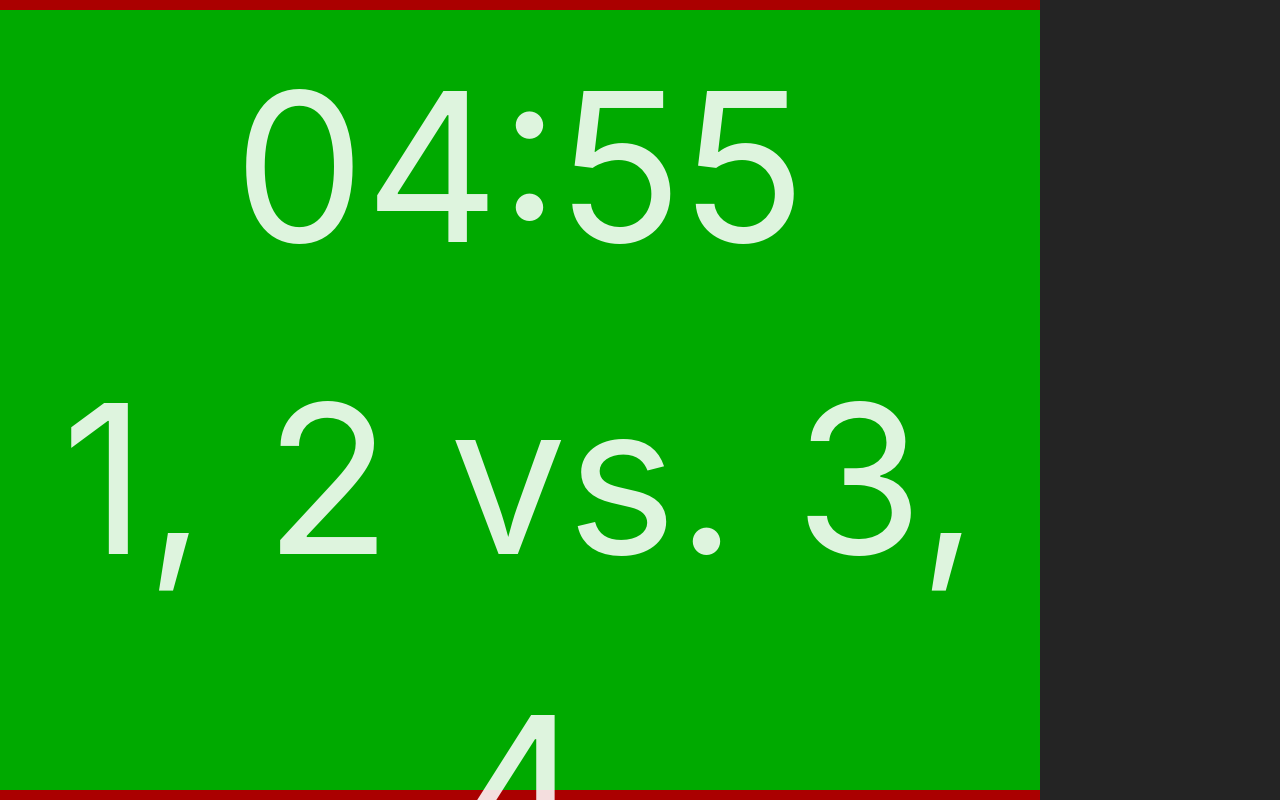
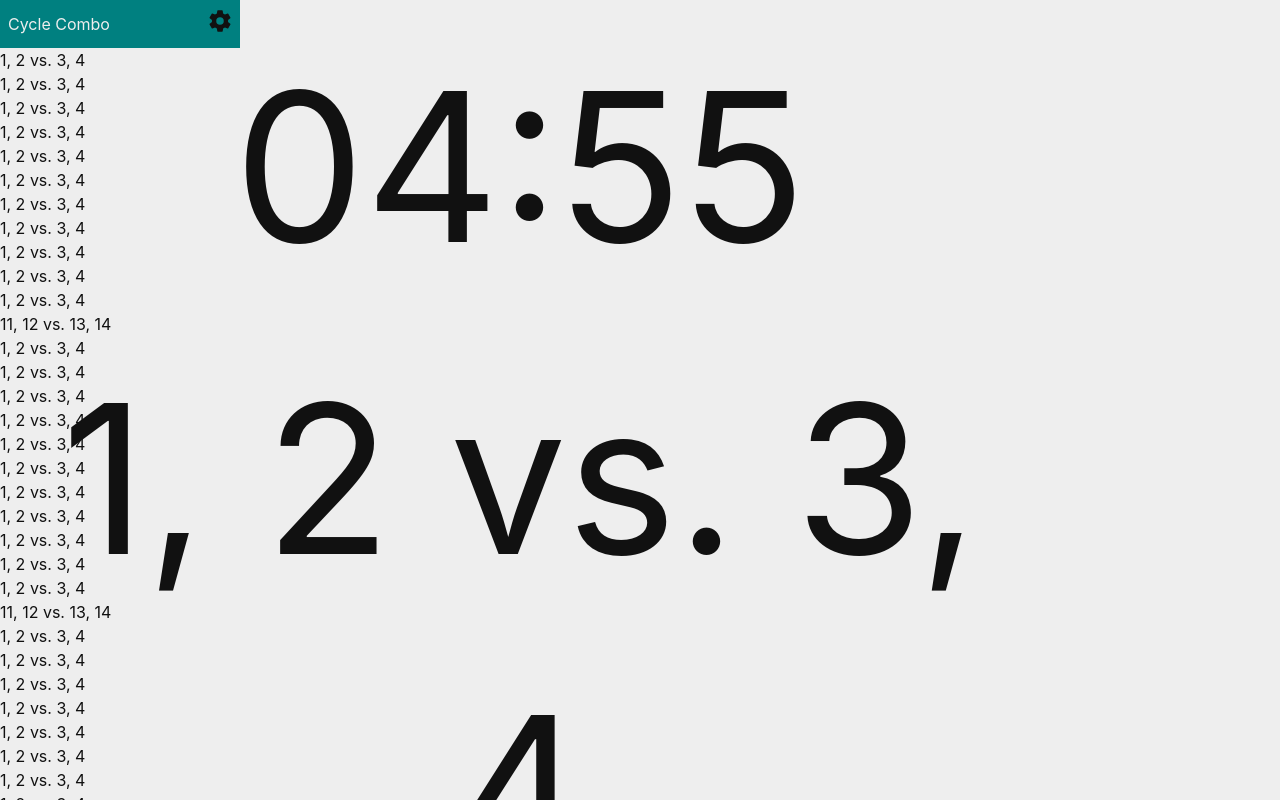
Before and after one commit to wkym461a/cycle-combo, a React (Vite) app: page / in a window 1280 px wide. Built offline with nearby package versions, Linux system fonts and the light colour scheme; no server answers.

Commit message:
[Add] 色の変数を追加し、 CSSのcolor、background-colorで使うように変更

```diff
--- a/src/components/styles/ConfirmModal.module.css
+++ b/src/components/styles/ConfirmModal.module.css
@@ -12,10 +12,10 @@
 }
 
 .button-container {
-	border-top: 1px solid #999;
+	border-top: 1px solid var(--color-border);
 }
 .button-container > * {
-	border-left: 1px solid #999;
+	border-left: 1px solid var(--color-border);
 }
 .button-container > *:first-child {
 	border-left: none;
@@ -26,9 +26,10 @@
 	width: 50%;
 	text-align: center;
 	font-size: var(--fontsize-fixed-l);
+	font-weight: bold;
 	box-sizing: border-box;
 
-	color: #09E;
+	color: var(--color-primary);
 }
 
 .button-no {
@@ -37,6 +38,4 @@
 	text-align: center;
 	font-size: var(--fontsize-fixed-l);
 	box-sizing: border-box;
-
-	color: #666;
 }
--- a/src/components/styles/ModalBase.module.css
+++ b/src/components/styles/ModalBase.module.css
@@ -21,6 +21,5 @@
 	border-radius: 8px;
 	overflow: hidden;
 
-	background-color: #EEE;
-	color: #111;
+	background-color: var(--color-bg);
 }
--- a/src/index.css
+++ b/src/index.css
@@ -1,18 +1,3 @@
-:root {
-  font-family: Inter, system-ui, Avenir, Helvetica, Arial, sans-serif;
-  line-height: 1.5;
-  font-weight: 400;
-
-  color-scheme: light dark;
-  color: rgba(255, 255, 255, 0.87);
-  background-color: #242424;
-
-  font-synthesis: none;
-  text-rendering: optimizeLegibility;
-  -webkit-font-smoothing: antialiased;
-  -moz-osx-font-smoothing: grayscale;
-}
-
 /* 定数宣言 */
 :root {
 	--match-list-width: 240px;
@@ -46,6 +31,36 @@
 	--fontsize-fixed-m: 1.0rem;
 	--fontsize-fixed-l: 1.25rem;
 	--fontsize-fixed-xl: 1.5rem;
+
+	/* 色 */
+
+	/* テーマ色 */
+	--color-primary: #008080;
+	--color-primary-light: #40C0C0;
+	--color-primary-dark: #004040;
+	--color-fg-on-primary: #EEE;
+	--color-secondary: #A04040;
+	--color-secondary-light: #F06060;
+	--color-secondary-dark: #802020;
+	--color-fg-on-secondary: #EEE;
+	--color-bg: #EEE;
+	--color-fg: #111;
+	--color-border: #999;
+}
+
+:root {
+  font-family: Inter, system-ui, Avenir, Helvetica, Arial, sans-serif;
+  line-height: 1.5;
+  font-weight: 400;
+
+  color-scheme: light dark;
+  color: var(--color-fg);
+  background-color: var(--color-bg);
+
+  font-synthesis: none;
+  text-rendering: optimizeLegibility;
+  -webkit-font-smoothing: antialiased;
+  -moz-osx-font-smoothing: grayscale;
 }
 
 html, body {
--- a/src/pages/Home/components/styles/Header.module.css
+++ b/src/pages/Home/components/styles/Header.module.css
@@ -3,13 +3,14 @@
 	height: 100%;
 	padding: 0 var(--hspace-s);
 	display: flex;
-	background-color: #00C;
+	background-color: var(--color-primary);
 }
 
 .title {
 	margin: auto 0;
 	padding: 0;
 	font-size: var(--fontsize-fixed-m);
+	color: var(--color-bg);
 }
 
 .setting {
@@ -18,4 +19,5 @@
 
 .setting-icon {
 	padding-top: var(--vspace-m);
+	color: var(--color-bg);
 }
--- a/src/pages/Home/components/styles/MatchStatus.module.css
+++ b/src/pages/Home/components/styles/MatchStatus.module.css
@@ -3,15 +3,8 @@
 	position: relative;
 	width: 100%;
 	height: 100%;
-
-	background-color: #A00;
 }
 
 .subcontainer {
 	position: absolute;
-	/* top: 50%; */
-	/* left: 50%; */
-	/* transform: translate(-50%, -50%); */
-
-	background-color: #0A0;
 }
```
